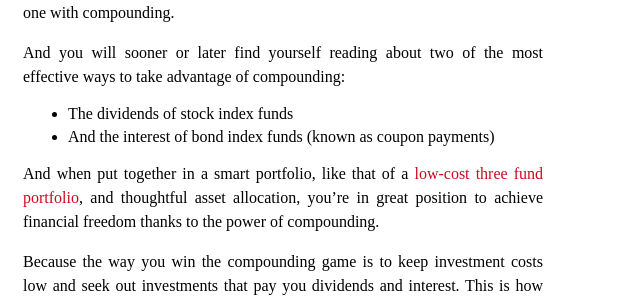
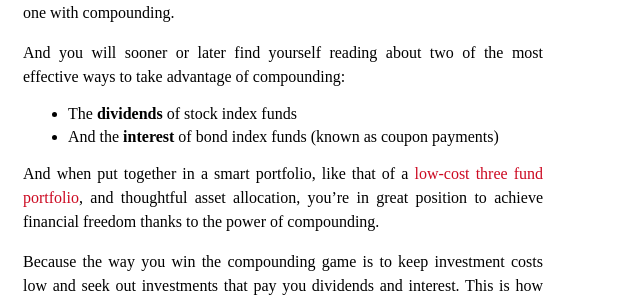
Before and after one commit to danilosierrac/gilbert-index, a Jekyll site: the page built from _posts/2017-03-15-sweet-compounding.md, in a window 1280 px wide and 900 px high, scrolled down 1324 px. Shown: the part 155-452 px from the top of the window, without its empty margins (0-640 px from the left). Built offline with Jekyll 4.4.1, drawn with Linux system fonts in a browser that asks for light colours.

```diff
--- a/_posts/2017-03-15-sweet-compounding.md
+++ b/_posts/2017-03-15-sweet-compounding.md
@@ -45,8 +45,8 @@ You will take the time to study compounding, learn compounding, and become one w
 
 And you will sooner or later find yourself reading about two of the most effective ways to take advantage of compounding:
 
-* The dividends of stock index funds
-* And the interest of bond index funds (known as coupon payments)
+* The **dividends** of stock index funds
+* And the **interest** of bond index funds (known as coupon payments)
 
 And when put together in a smart portfolio, like that of a [low-cost three fund portfolio](https://www.bogleheads.org/wiki/Three-fund_portfolio), and thoughtful asset allocation, you’re in great position to achieve financial freedom thanks to the power of compounding.
 
```
